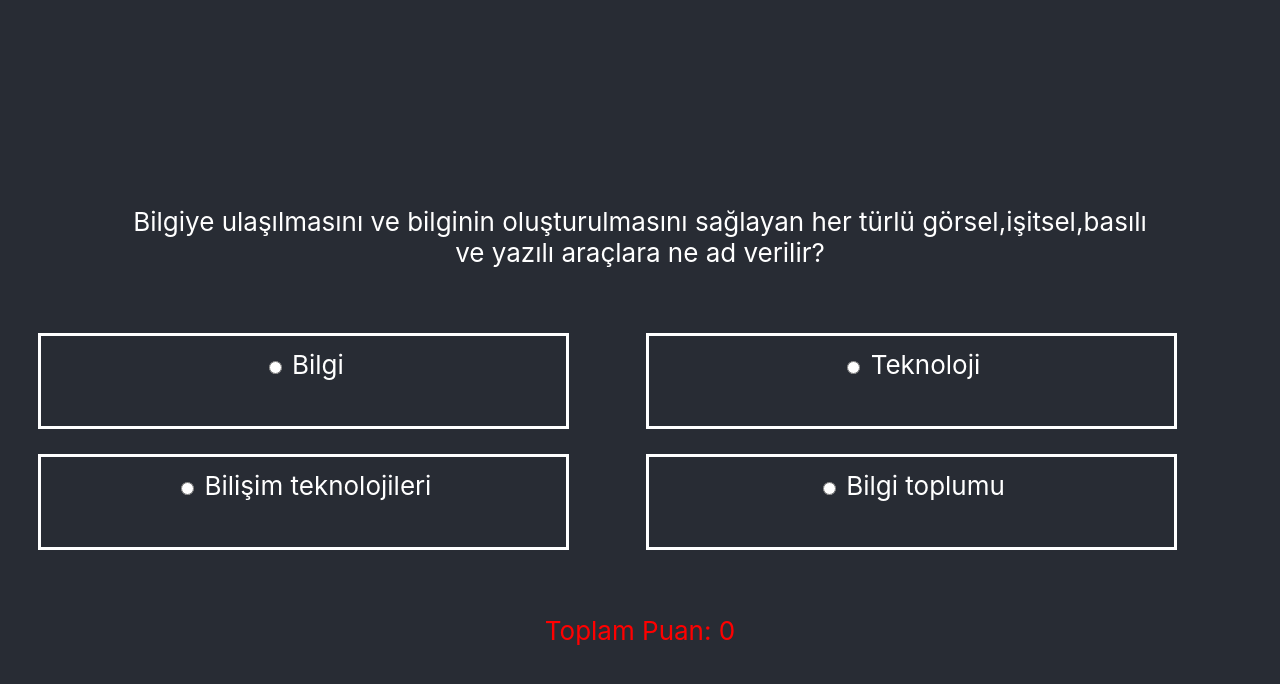
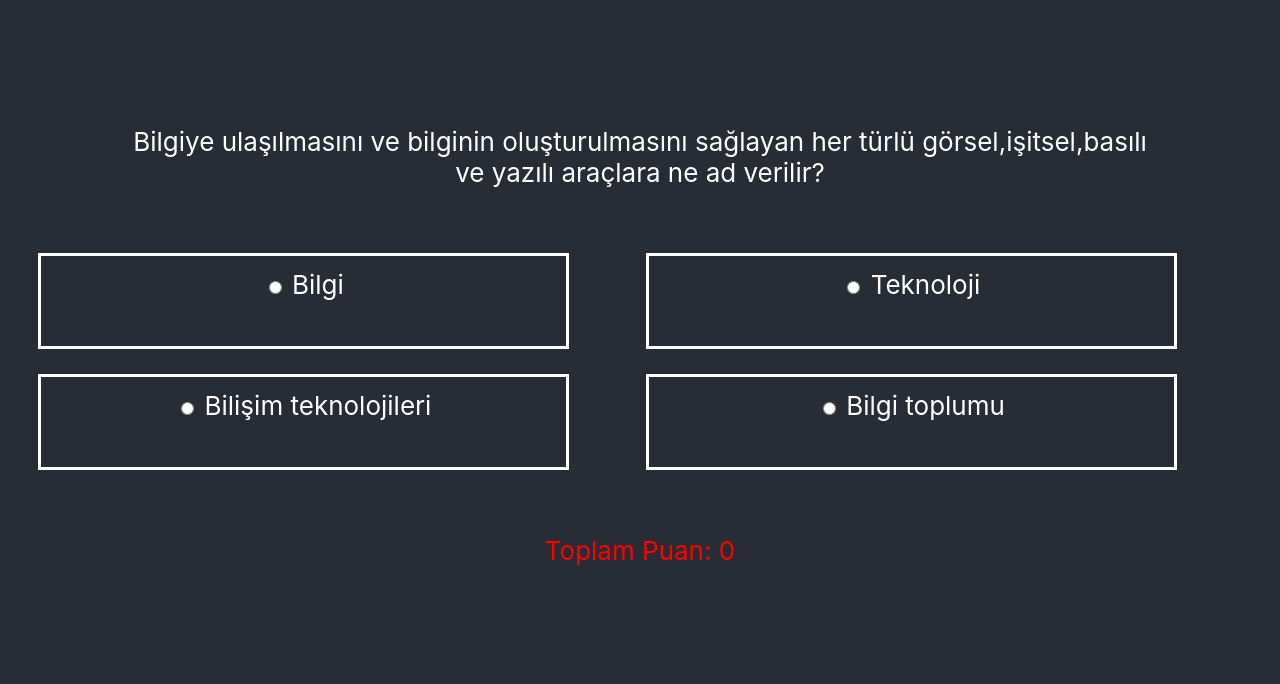
Before and after one commit to volkansendag/masalodev, a React (Create React App) app: page / in a window 1280 px wide. Shown: the top 684 px of the page. Built offline with nearby package versions, Linux system fonts and the light colour scheme.

Commit message:
route pages

```diff
--- a/package.json
+++ b/package.json
@@ -8,6 +8,7 @@
     "@testing-library/user-event": "^13.5.0",
     "react": "^17.0.2",
     "react-dom": "^17.0.2",
+    "react-router-dom": "^6.2.1",
     "react-scripts": "5.0.0",
     "uuid": "^8.3.2",
     "web-vitals": "^2.1.4"
--- a/src/App.css
+++ b/src/App.css
@@ -1,38 +1,21 @@
-.App {
+
+.query-wrapper {
+  font-size: calc(10px + 2vmin);
   text-align: center;
-}
-
-.App-logo {
-  height: 40vmin;
-  pointer-events: none;
-}
-
-@media (prefers-reduced-motion: no-preference) {
-  .App-logo {
-    animation: App-logo-spin infinite 20s linear;
-  }
-}
-
-.Soru-Header {
-  background-color: #282c34;
-  min-height: 100vh;
   display: flex;
   flex-direction: column;
   align-items: center;
   justify-content: center;
-  font-size: calc(10px + 2vmin);
+  min-height: 80vh;
+}
+
+
+
+.content{
+  min-height: 100vh;
+  background-color: #282c34;
+  display: flex;
+  flex-direction: column;
+  align-items: center;
   color: white;
 }
-
-.App-link {
-  color: #61dafb;
-}
-
-@keyframes App-logo-spin {
-  from {
-    transform: rotate(0deg);
-  }
-  to {
-    transform: rotate(360deg);
-  }
-}
--- a/src/App.js
+++ b/src/App.js
@@ -2,7 +2,8 @@ import React from 'react';
 import "./App.css";
 import Soru from "./components/soru";
 import data from "./data/queries.json"
-
+import { BrowserRouter as Router, Routes, Route, Link } from "react-router-dom";
+import About from './components/about';
 
 class App extends React.Component {
 
@@ -19,9 +20,30 @@ class App extends React.Component {
 
   render() {
 
-    return <div className="App">
-      <Soru data={this.state}></Soru>
-    </div>
+    return <Router>
+      <div className="content">
+        {/* <header>
+          <nav>
+            <ul>
+              <li>
+                <Link to="/">Home</Link>
+              </li>
+              <li>
+                <Link to="/soru">Soru</Link>
+              </li>
+            </ul>
+          </nav>
+        </header> */}
+        <Routes>
+          {/* <Route path="/soru" element={<About data={this.state} />} /> */}
+          <Route path="/" element={<Soru data={this.state} />} />
+        </Routes>
+      </div>
+    </Router>
+
+    // return <div className="App">
+    //   <Soru data={this.state}></Soru>
+    // </div>
 
   }
 }
--- /dev/null
+++ b/src/components/about.js
@@ -0,0 +1,19 @@
+import React from 'react';
+import { v4 } from 'uuid';
+import './soru.css';
+
+
+class About extends React.Component {
+
+    constructor(props) {
+        super(props);
+    }
+
+    render() {
+        return <div>
+            Deneme
+        </div>
+    }
+}
+
+export default About;
--- a/src/components/soru.js
+++ b/src/components/soru.js
@@ -61,8 +61,7 @@ class Soru extends React.Component {
     }
 
     render() {
-        return <div className="Soru">
-            <header className="Soru-Header">
+        return <div className='query-wrapper'>
             <p>{this.state.message}</p>
             {this.state.data.query ? <p className='query'>{this.state.data.query.title}</p> : <></>}
             <p className='query-options'>
@@ -73,7 +72,6 @@ class Soru extends React.Component {
                 })}
             </p>
             {this.state.point >= 0 ? <p className='error'>Toplam Puan: {this.state.point}</p> : <></>}
-            </header>
         </div>
     }
 }
```
Also changed, not shown: 1 other file (tests, documents, lock files or other folders). Lines whose indentation alone changed are shown as unchanged.
